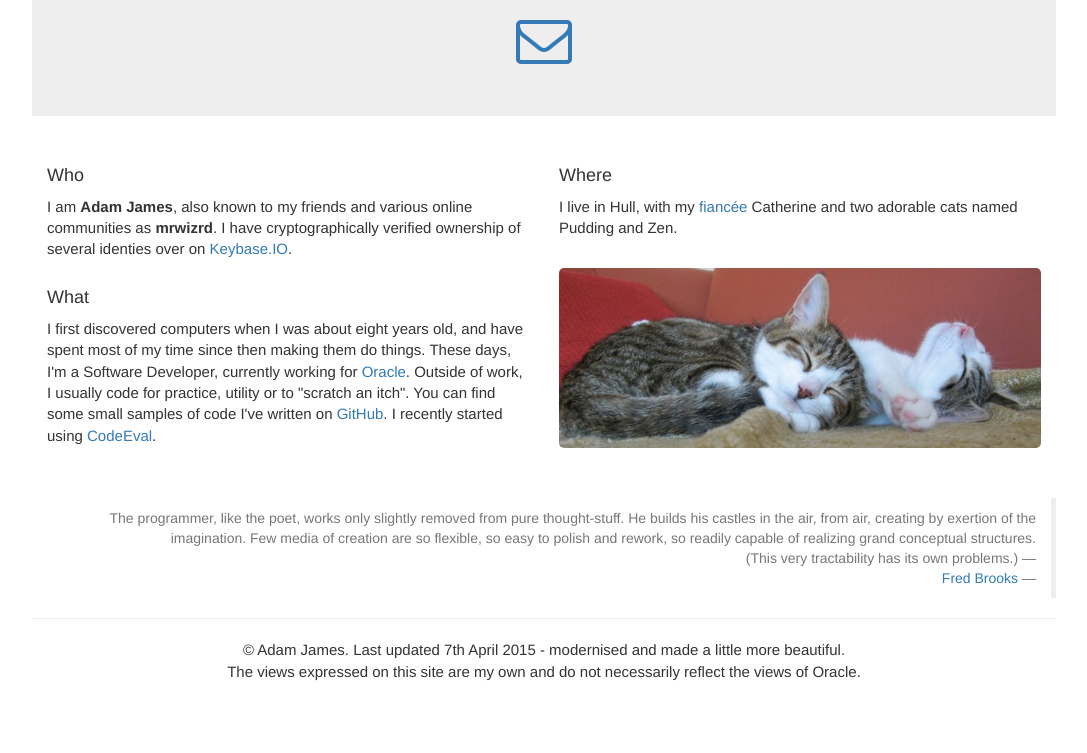
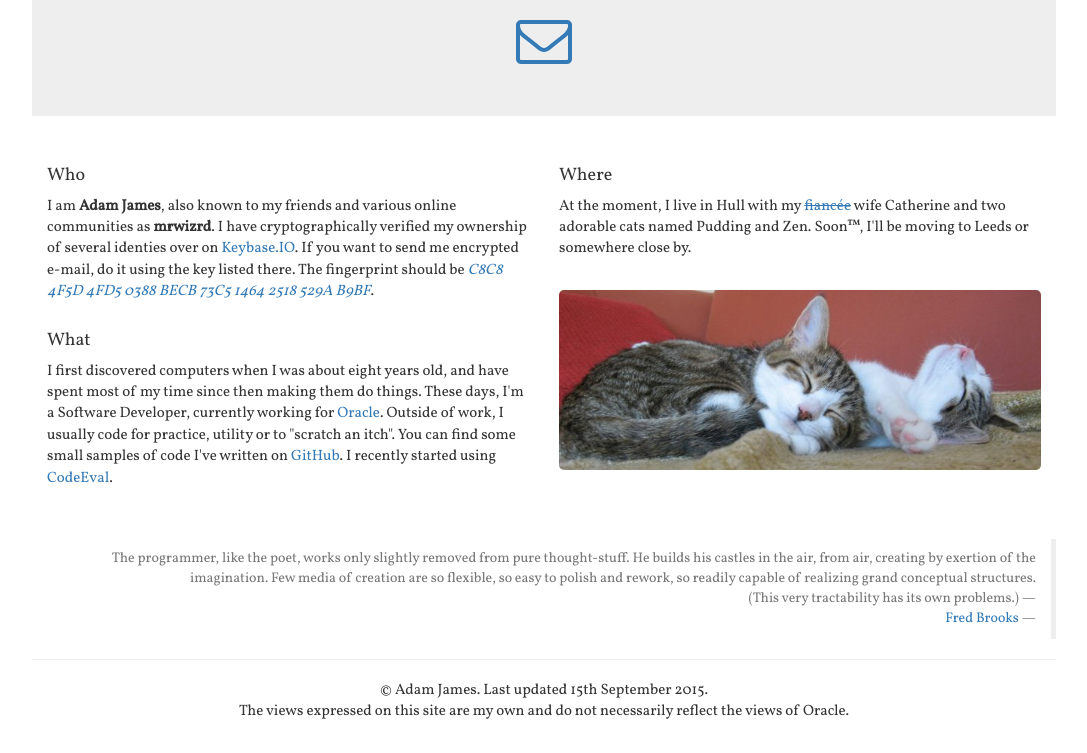
Before and after one commit to adamjames/adamjames.me, a plain HTML site: page index.html in a window 1280 px wide. Shown: the part 426-1179 px from the top of the page, without its empty margins (96-1183 px from the left). Before the commit the page ends 1138 px from the top, so only its background shows below. Drawn offline with nearby package versions, Linux system fonts and the light colour scheme.

Commit message:
Recent additions. Font changes, text updates, public key fingerprint, etc.

```diff
--- a/css/customisations.css
+++ b/css/customisations.css
@@ -6,14 +6,18 @@ img {
 }
 
 /* This is probably terrible, but I understand it.
-Has the effect of giving the page a clear border. */
+Has the effect of giving the page a clear border.
+Also (Sept '15) switched to Vollkorn for text. */
 body {
 	padding-left: 10%;
 	max-width: 90%;
+	font-family: 'Vollkorn', serif;
 }
 
 
-/* Increased this from 14px to 15px to avoid strange kerning effects. */
+/* Increased this from 14px to 15px to avoid strange kerning effects.
+Also (Sept '15) switched to Vollkorn for text. */
 p {
 	font-size: 15px;
+	font-family: 'Vollkorn', serif;
 }
--- a/index.html
+++ b/index.html
@@ -13,14 +13,18 @@
 	<!-- Bootstrap styling for this template -->
 	<link href="css/jumbotron-narrow.css" rel="stylesheet">
 
-	<!-- Some minor customisation to match the blog. -->
-	<link href="css/customisations.css" rel="stylesheet">
-
-	<!-- Favicon, also from the blog -->
+	<!-- Favicon, from the blog -->
 	<link rel="shortcut icon" href="favicon.ico">
 
 	<!-- Font Awesome -->
 	<link rel="stylesheet" href="//maxcdn.bootstrapcdn.com/font-awesome/4.3.0/css/font-awesome.min.css">
+
+	<!-- Vollkorn Regular -->
+	<link href='https://fonts.googleapis.com/css?family=Vollkorn' rel='stylesheet' type='text/css'>
+
+	<!-- Some minor alterations -->
+	<link href="css/customisations.css" rel="stylesheet">
+
 
 	<!-- HTML5 shim and Respond.js for IE8 support of HTML5 elements and media queries -->
 	<!-- WARNING: Respond.js doesn't work if you view the page via file:// -->
@@ -52,13 +56,13 @@
 			<div class="row marketing">
 				<div class="col-lg-6">
 					<h4>Who</h4>
-					<p>I am <strong>Adam James</strong>, also known to my friends and various online communities as <strong>mrwizrd</strong>. I have cryptographically verified ownership of several identies over on <a href="https://keybase.io/mrwizrd">Keybase.IO</a>.</p>
+					<p>I am <strong>Adam James</strong>, also known to my friends and various online communities as <strong>mrwizrd</strong>. I have cryptographically verified my ownership of several identies over on <a href="https://keybase.io/mrwizrd">Keybase.IO</a>. If you want to send me encrypted e-mail, do it using the key listed there. The fingerprint should be <a href="https://keybase.io/mrwizrd/key.asc"><i>C8C8 4F5D 4FD5 0388 BECB 73C5 1464 2518 529A B9BF</i></a>.</p>
           <h4>What</h4>
           <p>I first discovered computers when I was about eight years old, and have spent most of my time since then making them do things. These days, I'm a Software Developer, currently working for <a href="http://www.oracle.com">Oracle</a>. Outside of work, I usually code for practice, utility or to "scratch an itch". You can find some small samples of code I've written on <a href="https://github.com/adamjames">GitHub</a>. I recently started using <a href="http://www.codeeval.com/profile/adamjames/">CodeEval</a>.</p>
 				</div>
 				<div class="col-lg-6">
 					<h4>Where</h4>
-          <p>I live in Hull, with my <a href="http://www.jameswedding.co.uk">fiancée</a> Catherine and two adorable cats named Pudding and Zen.</p><br/>
+          <p>At the moment, I live in Hull with my <a href="http://www.jameswedding.co.uk"><strike>fiancée</strike></a> wife Catherine and two adorable cats named Pudding and Zen. Soon&#8482;, I'll be moving to Leeds or somewhere close by.</p><br/>
           <img alt="Pudding and Zen, asleep" src="cats.jpg" width="100%" height="100%">
 				</div>
 			</div>
@@ -74,6 +78,6 @@
 		<script src="js/bootstrap.min.js"></script>
 	</body>
   <footer>
-    <p class="text-center">&copy; Adam James. Last updated 7th April 2015 - modernised and made a little more beautiful.<br/>The views expressed on this site are my own and do not necessarily reflect the views of Oracle.</p>
+    <p class="text-center">&copy; Adam James. Last updated 15th September 2015.<br/>The views expressed on this site are my own and do not necessarily reflect the views of Oracle.</p>
   </footer>
 	</html>
```
